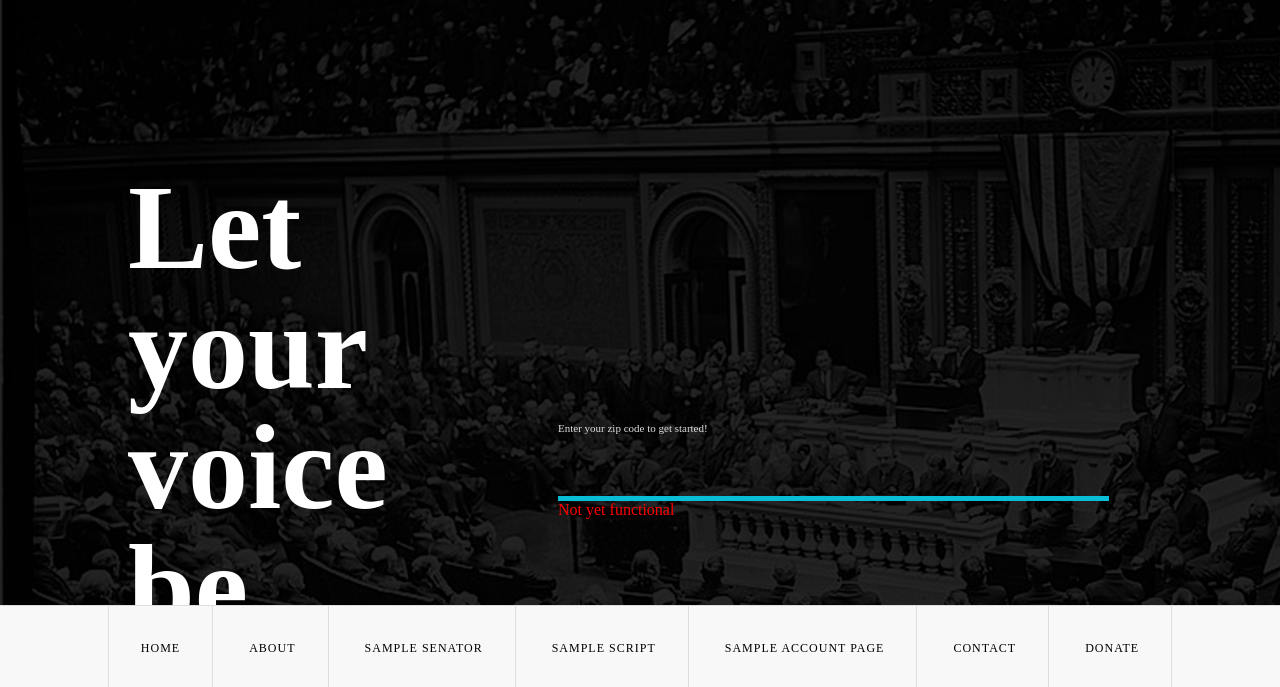
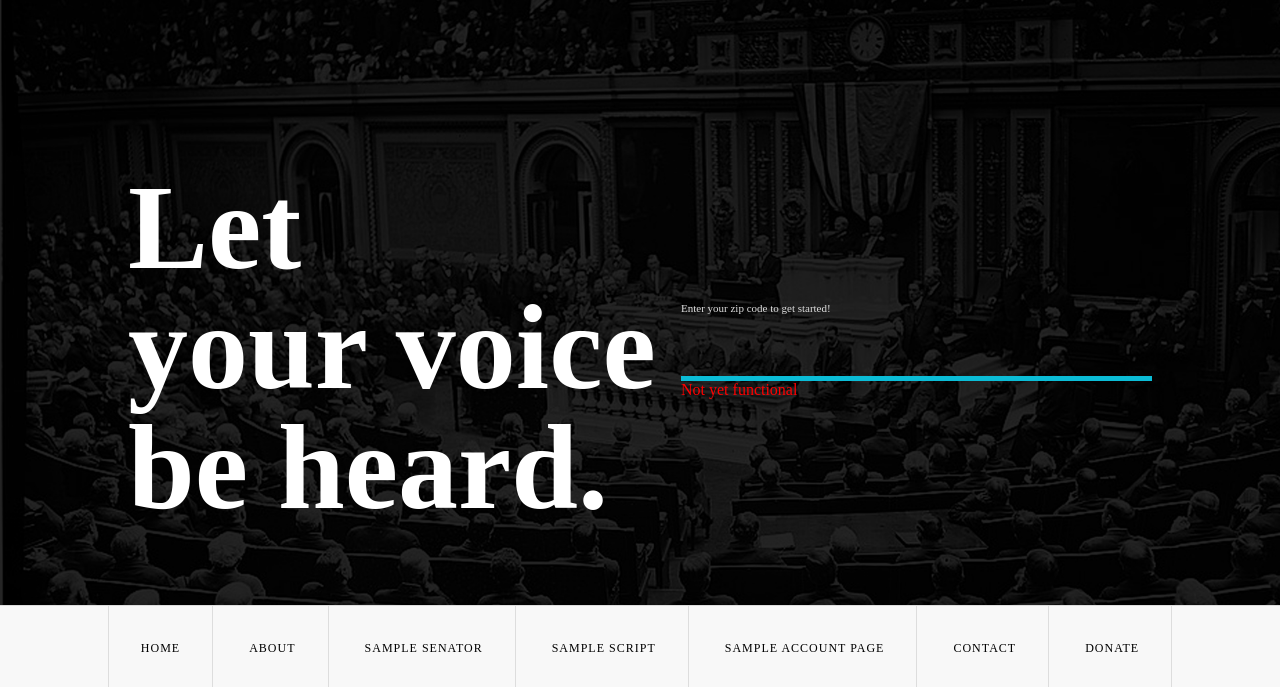
Before and after one commit to callcongress/temp, a plain HTML site: page index.html in a window 1280 px wide. Shown: the part 112-799 px from the top of the page. Drawn offline with Linux system fonts and the light colour scheme.

Commit message:
addl fix of home

```diff
--- a/style.css
+++ b/style.css
@@ -8,7 +8,7 @@ header {display: block; padding: 20px 20px; position: fixed; top: 0; right: 0;}
 
 .container {margin-bottom: 200px;}
 .container .left {width: 65%; display: table-cell; vertical-align: middle; height: 100%;}
-.container .right {width: 33%; display: table-cell; vertical-align: middle; padding: 100px;}
+.container .right {width: 33%; display: table-cell; vertical-align: middle;}
 
 .subpage {margin-top: 200px; display: block;}
 .text {max-width: 700px;}
@@ -36,7 +36,7 @@ nav {text-align: center;}
 
 /* front form */
 .formlabel {font-size: 11px; color: #ddd;}
-.zip {display: block; font-size: 35px; background-color: transparent; border-bottom:  5px solid #0BBCD6; padding: 10px 50px; color: white; border-left: 0px; border-top: 0px; border-right: 0px; text-align: center;}
+.zip {display: block; font-size: 35px; background-color: transparent; border-bottom:  5px solid #0BBCD6; padding: 10px; color: white; border-left: 0px; border-top: 0px; border-right: 0px; text-align: center;}
 .zip:focus {outline: none;}
 
 
```
